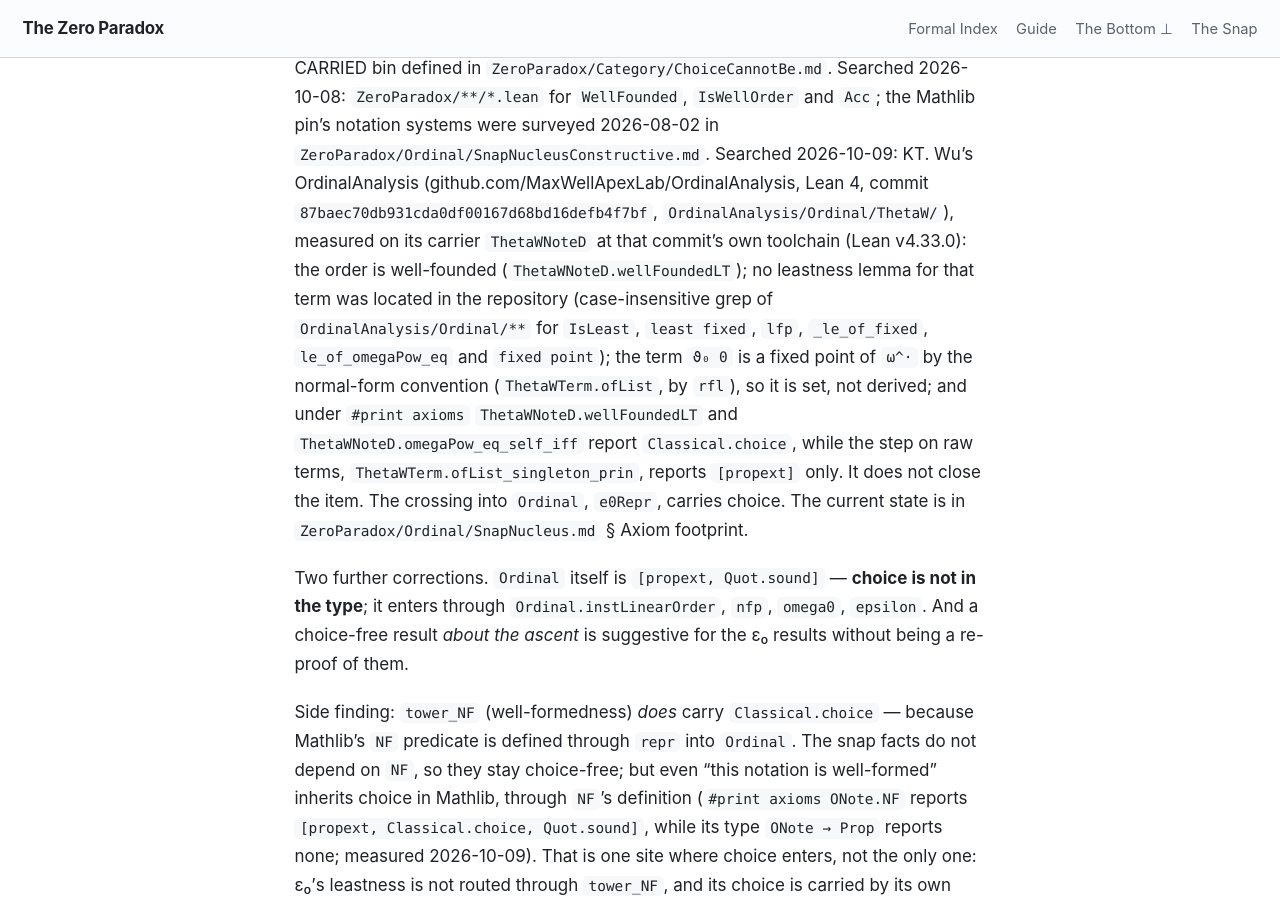
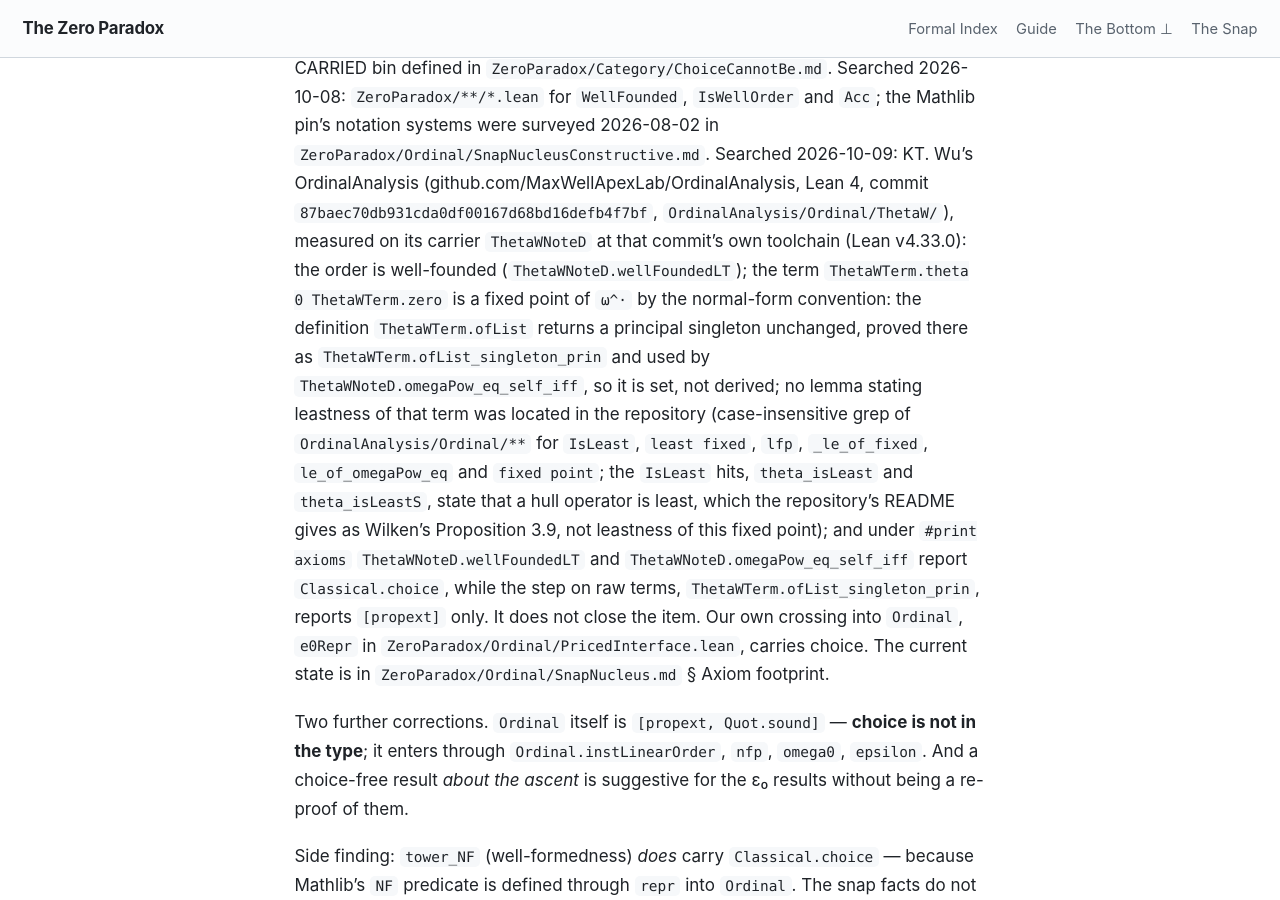
Before and after one commit to timbrigham/ZeroParadox, a Jekyll site: the page built from ZeroParadox/Ordinal/ConstructiveOrdinals.md, in a window 1280 px wide and 900 px high, scrolled down 2044 px. Built offline with Jekyll 4.4.1, drawn with Linux system fonts in a browser that asks for light colours; our own code applies the rules of GitHub Pages for plain Markdown files.

Commit message:
ZP-N OrdinalAnalysis citation: repository-only facts; copy-editor folder steps
ConstructiveOrdinals.md: introduce the term ThetaWTerm.theta 0 ThetaWTerm.zero
before referring to it; cite the repository's own route for the fixed point
(the ofList definition, ofList_singleton_prin, used by omegaPow_eq_self_iff)
instead of a scratch rfl proof; name the IsLeast grep hits (theta_isLeast,
theta_isLeastS, hull leastness) and why they are not this fixed point; mark
e0Repr as ours (PricedInterface.lean).

copy-editor.md: create the reader's scratch folder before the observe
redirect (PowerShell and python forms); name the findings note's home in
the private repo; "(one of three, independent)"; readers write findings
and hand the verdict to the carrier, matching § Recording.

Co-Authored-By: Claude Opus 5.5 (1M context) <noreply@anthropic.com>
Claude-Session: https://claude.ai/code/session_01DYrKY8CR8AeESMvjGVQtzA

```diff
--- a/ZeroParadox/Ordinal/ConstructiveOrdinals.md
+++ b/ZeroParadox/Ordinal/ConstructiveOrdinals.md
@@ -59,14 +59,19 @@ notation systems were surveyed 2026-08-02 in `ZeroParadox/Ordinal/SnapNucleusCon
 Searched 2026-10-09: KT. Wu's OrdinalAnalysis (github.com/MaxWellApexLab/OrdinalAnalysis, Lean 4,
 commit `87baec70db931cda0df00167d68bd16defb4f7bf`, `OrdinalAnalysis/Ordinal/ThetaW/`), measured on
 its carrier `ThetaWNoteD` at that commit's own toolchain (Lean v4.33.0): the order is well-founded
-(`ThetaWNoteD.wellFoundedLT`); no leastness lemma for that term was located in the repository
-(case-insensitive grep of `OrdinalAnalysis/Ordinal/**` for `IsLeast`, `least fixed`, `lfp`,
-`_le_of_fixed`, `le_of_omegaPow_eq` and `fixed point`); the term `ϑ₀ 0` is a fixed point of `ω^·` by the normal-form convention (`ThetaWTerm.ofList`, by
-`rfl`), so it is set, not derived; and under `#print axioms` `ThetaWNoteD.wellFoundedLT` and
-`ThetaWNoteD.omegaPow_eq_self_iff` report `Classical.choice`, while the step on raw terms,
-`ThetaWTerm.ofList_singleton_prin`, reports `[propext]` only.
-It does not close the item. The
-crossing into `Ordinal`, `e0Repr`, carries choice. The current state is in `ZeroParadox/Ordinal/SnapNucleus.md` § Axiom footprint.
+(`ThetaWNoteD.wellFoundedLT`); the term `ThetaWTerm.theta 0 ThetaWTerm.zero` is a fixed point of
+`ω^·` by the normal-form convention: the definition `ThetaWTerm.ofList` returns a principal
+singleton unchanged, proved there as `ThetaWTerm.ofList_singleton_prin` and used by
+`ThetaWNoteD.omegaPow_eq_self_iff`, so it is set, not derived; no lemma stating leastness of that
+term was located in the repository (case-insensitive grep of `OrdinalAnalysis/Ordinal/**` for
+`IsLeast`, `least fixed`, `lfp`, `_le_of_fixed`, `le_of_omegaPow_eq` and `fixed point`; the
+`IsLeast` hits, `theta_isLeast` and `theta_isLeastS`, state that a hull operator is least, which
+the repository's README gives as Wilken's Proposition 3.9, not leastness of this fixed point); and
+under `#print axioms` `ThetaWNoteD.wellFoundedLT` and `ThetaWNoteD.omegaPow_eq_self_iff` report
+`Classical.choice`, while the step on raw terms, `ThetaWTerm.ofList_singleton_prin`, reports
+`[propext]` only.
+It does not close the item. Our own
+crossing into `Ordinal`, `e0Repr` in `ZeroParadox/Ordinal/PricedInterface.lean`, carries choice. The current state is in `ZeroParadox/Ordinal/SnapNucleus.md` § Axiom footprint.
 
 Two further corrections. `Ordinal` itself is `[propext, Quot.sound]` — **choice is not in the
 type**; it enters through `Ordinal.instLinearOrder`, `nfp`, `omega0`, `epsilon`. And a choice-free result *about the ascent* is
```
Also changed, not shown: .claude/commands/copy-editor.md.
